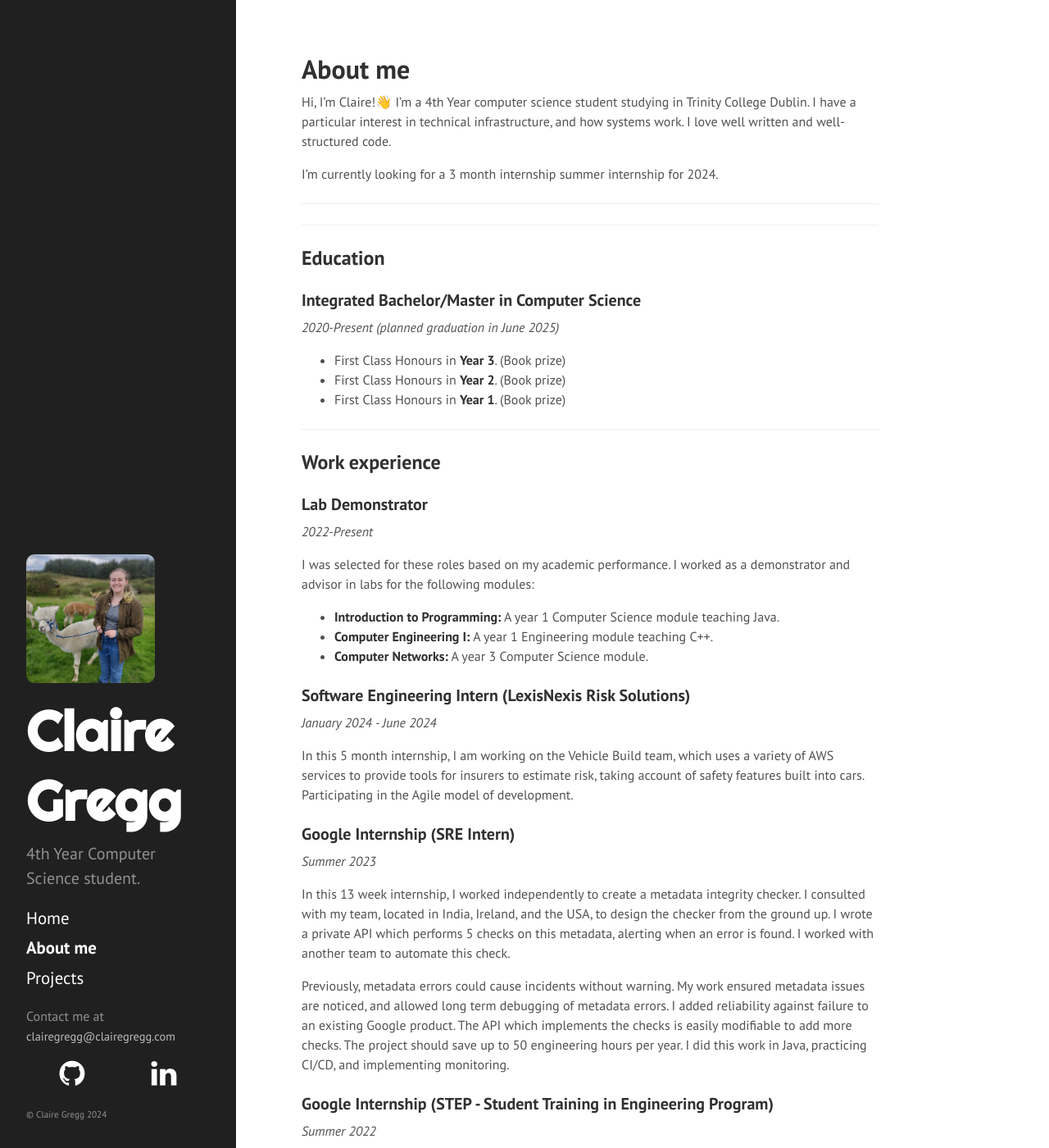
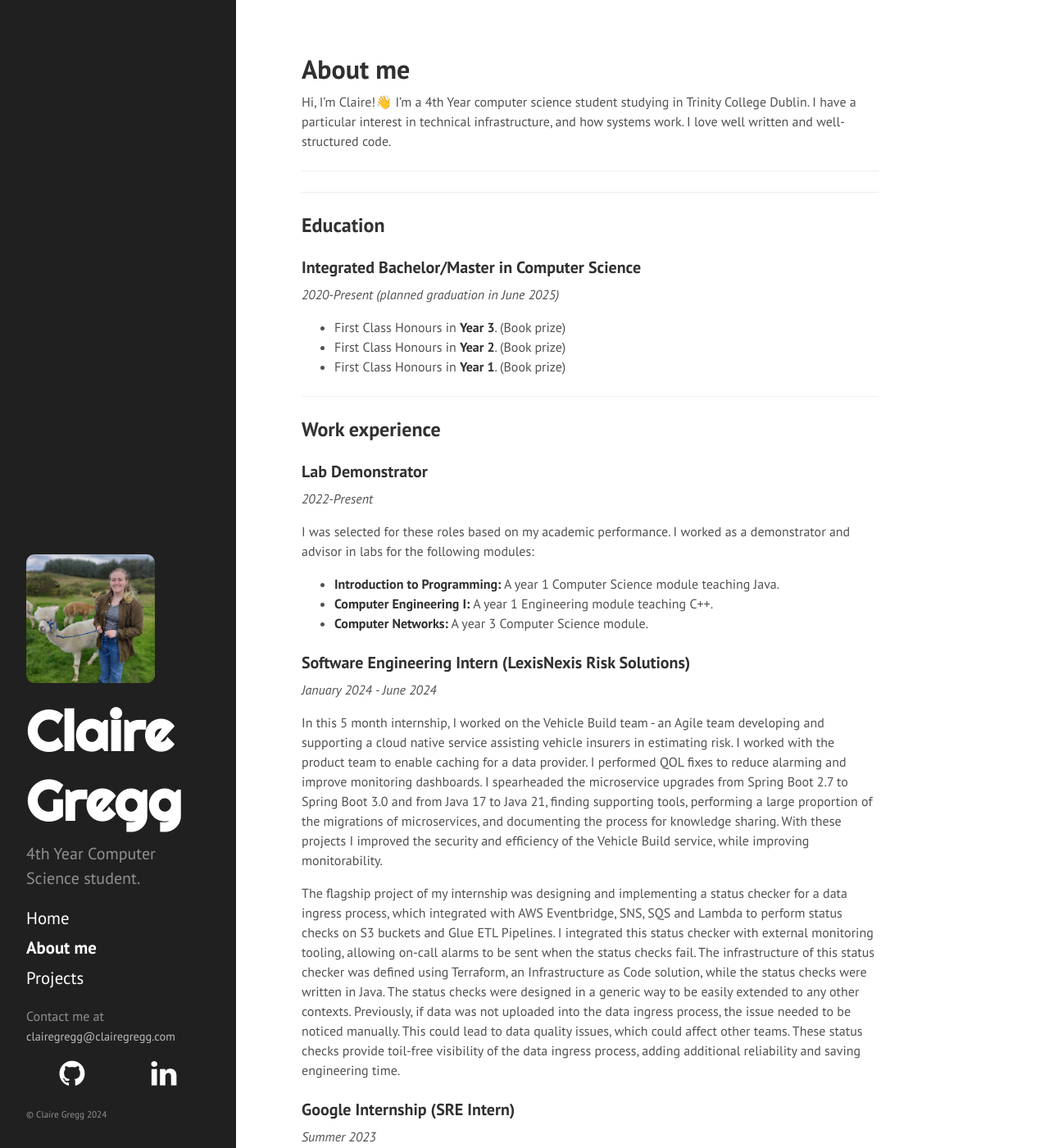
Before and after one commit to clairegregg/clairegregg.github.io, a Jekyll site: the page built from aboutme.md, in a window 1280 px wide and 1400 px high. Shown: the whole window at 82% size. Built offline with Jekyll 4.4.1, drawn with Linux system fonts in a browser that asks for light colours; Markdown is read by kramdown in place of the engine named in the settings.

Commit message:
Add LexisNexis experience

```diff
--- a/aboutme.md
+++ b/aboutme.md
@@ -4,8 +4,6 @@ title: About me
 ---
 
 Hi, I'm Claire!👋 I'm a 4th Year computer science student studying in Trinity College Dublin. I have a particular interest in technical infrastructure, and how systems work. I love well written and well-structured code.
-
-I'm currently looking for a 3 month internship summer internship for 2024.
 
 ___
 ___
@@ -31,7 +29,9 @@ I was selected for these roles based on my academic performance. I worked as a d
 ### Software Engineering Intern (LexisNexis Risk Solutions)
 *January 2024 - June 2024*
 
-In this 5 month internship, I am working on the Vehicle Build team, which uses a variety of AWS services to provide tools for insurers to estimate risk, taking account of safety features built into cars. Participating in the Agile model of development.
+In this 5 month internship, I worked on the Vehicle Build team - an Agile team developing and supporting a cloud native service assisting vehicle insurers in estimating risk. I worked with the product team to enable caching for a data provider. I performed QOL fixes to reduce alarming and improve monitoring dashboards. I spearheaded the microservice upgrades from Spring Boot 2.7 to Spring Boot 3.0 and from Java 17 to Java 21, finding supporting tools, performing a large proportion of the migrations of microservices, and documenting the process for knowledge sharing. With these projects I improved the security and efficiency of the Vehicle Build service, while improving monitorability.
+
+The flagship project of my internship was designing and implementing a status checker for a data ingress process, which integrated with AWS Eventbridge, SNS, SQS and Lambda to perform status checks on S3 buckets and Glue ETL Pipelines. I integrated this status checker with external monitoring tooling, allowing on-call alarms to be sent when the status checks fail. The infrastructure of this status checker was defined using Terraform, an Infrastructure as Code solution, while the status checks were written in Java. The status checks were designed in a generic way to be easily extended to any other contexts. Previously, if data was not uploaded into the data ingress process, the issue needed to be noticed manually. This could lead to data quality issues, which could affect other teams. These status checks provide toil-free visibility of the data ingress process, adding additional reliability and saving engineering time.
 
 ### Google Internship (SRE Intern)
 *Summer 2023*
--- a/index.html
+++ b/index.html
@@ -6,6 +6,6 @@ title: Welcome
 <div>
   <h1 class="welcome">Welcome!</h1>
   <h2 class="intro"> I'm Claire, a 4th year Computer Science student in Trinity College Dublin.</h2>
-  <h2>I'm currently seeking a 3 month summer internship for 2024. Have a look around!</h4>
+  <h2>Have a look around!</h4>
 
 </div>
```
